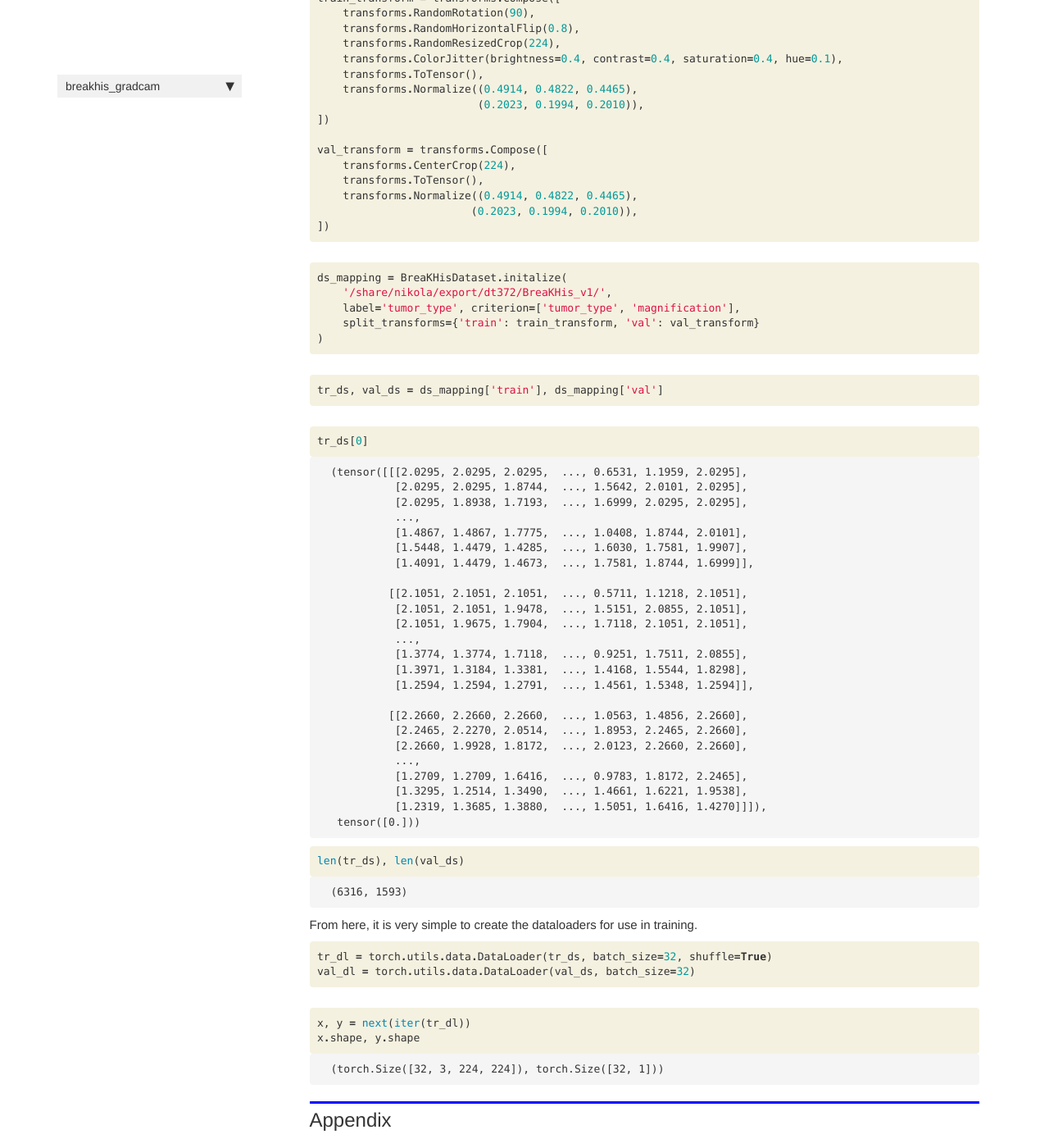
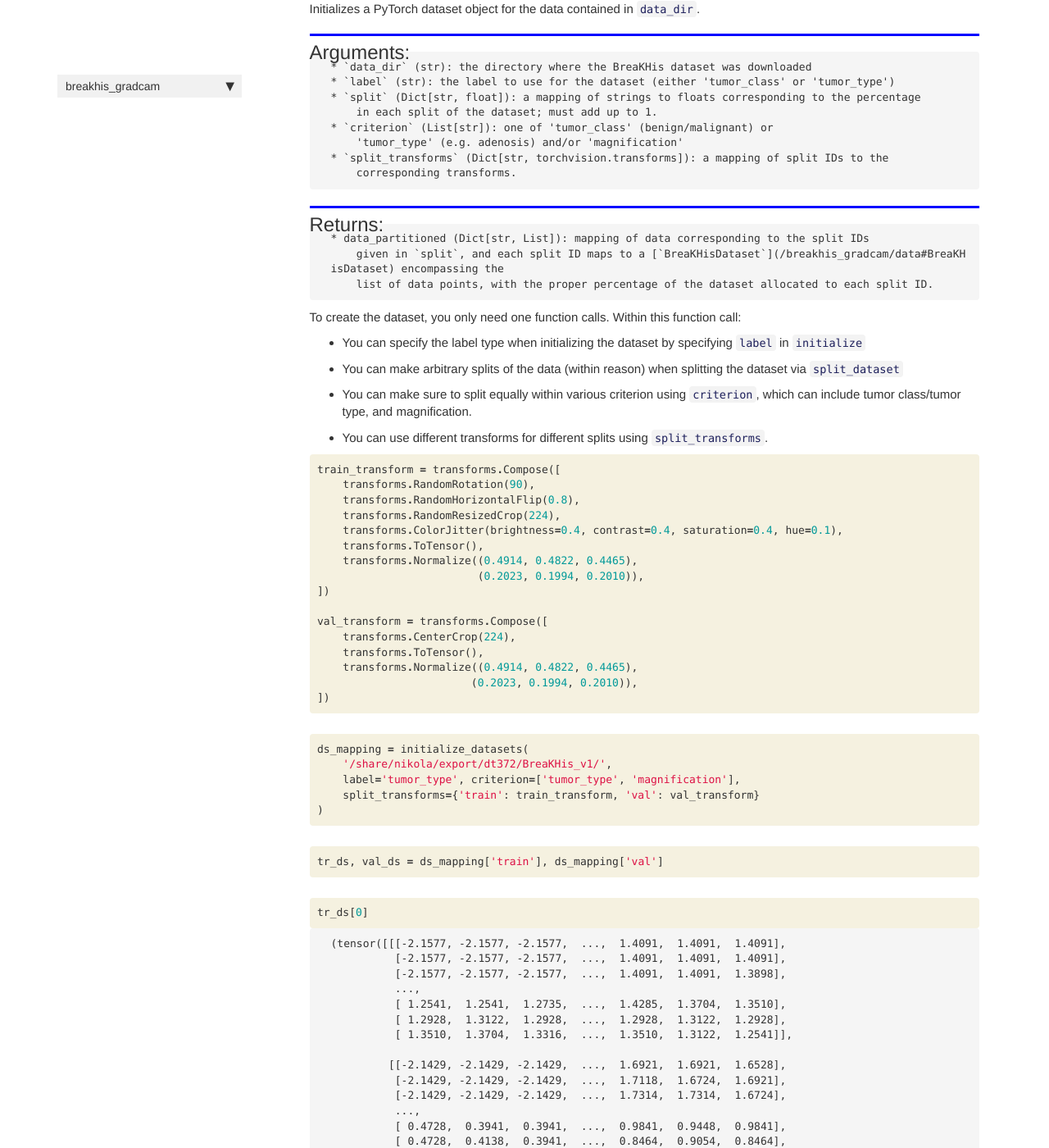
Before and after one commit to dthiagarajan/breakhis_gradcam, a Jekyll site: the page built from docs/data.html, in a window 1280 px wide and 1400 px high, scrolled down 1344 px. Shown: the whole window at 82% size. Built offline with Jekyll 4.4.1, drawn with Linux system fonts in a browser that asks for light colours; nearby versions of some CDN libraries; comment, search, counter and statistics services are not loaded; some of the changed text lies outside the part shown.

Commit message:
Slightly change data module to expose documentation in NBDev

```diff
--- a/breakhis_gradcam/_nbdev.py
+++ b/breakhis_gradcam/_nbdev.py
@@ -13,7 +13,8 @@
          "resnet50": "00_resnet.ipynb",
          "resnet101": "00_resnet.ipynb",
          "resnet152": "00_resnet.ipynb",
-         "BreaKHisDataset": "01_data.ipynb"}
+         "BreaKHisDataset": "01_data.ipynb",
+         "initialize_datasets": "01_data.ipynb"}
 
 modules = ["resnet.py",
            "data.py"]
--- a/docs/data.html
+++ b/docs/data.html
@@ -24,7 +24,7 @@
 </div>
 <div class="cell border-box-sizing text_cell rendered"><div class="inner_cell">
 <div class="text_cell_render border-box-sizing rendered_html">
-<h2 id="BreaKHis-Data-Processing">BreaKHis Data Processing<a class="anchor-link" href="#BreaKHis-Data-Processing">&#182;</a></h2><p>More information about the dataset can be found in the README obtained when downloading the dataset. The important information is in the appendix of this page. All images in this dataset are captured from an ROI determined by a professional pathologist, so all images are assumed to have <em>a</em> tumor.</p>
+<h1 id="BreaKHis-Data-Processing">BreaKHis Data Processing<a class="anchor-link" href="#BreaKHis-Data-Processing">&#182;</a></h1><p>More information about the dataset can be found in the README obtained when downloading the dataset. The important information is in the appendix of this page. All images in this dataset are captured from an ROI determined by a professional pathologist, so all images are assumed to have <em>a</em> tumor.</p>
 <blockquote><p>The BreaKHis dataset is organized by benign and malignant tumors, and then by the specific tumor types: - For benign tumors, the images are organized additionally by: adenosis, fibroadenoma, phyllodes_tumor, tubular_adenoma- For malignant tumors, the images are organized additionally by: ductal_carcinoma, lobular_carcinoma, mucinous_carcinoma, papillary_carcinoma</p>
 <p>The functions provided here will help to quickly (lazily) process the data for usage in training image classification models, while maintaining the additional information that might not be necessary. For example, if training on benign/malignant labels, the information about which specific tumor is present will still be available in the dataset definition.</p>
 <p>The data is anonymized, so there's no possibility of splitting at the patient level. Instead, we leave dataset splitting up to the user, but provide some utility functions to reproduce the results obtained in initial development.</p>
@@ -54,6 +54,44 @@
 <p>Construction of the dataset object should be done using this
 class's method <code>initialize</code>. Simply providing the data directory
 where the data was downloaded is sufficient.</p>
+
+</div>
+
+</div>
+
+</div>
+</div>
+
+</div>
+<div class="cell border-box-sizing code_cell rendered">
+
+</div>
+<div class="cell border-box-sizing code_cell rendered">
+
+<div class="output_wrapper">
+<div class="output">
+
+<div class="output_area">
+
+
+<div class="output_markdown rendered_html output_subarea ">
+<h4 id="initialize_datasets" class="doc_header"><code>initialize_datasets</code><a href="https://github.com/dthiagarajan/breakhis_gradcam/tree/master/breakhis_gradcam/data.py#L226" class="source_link" style="float:right">[source]</a></h4><blockquote><p><code>initialize_datasets</code>(<strong><code>data_dir</code></strong>, <strong><code>label</code></strong>=<em><code>'tumor_class'</code></em>, <strong><code>split</code></strong>=<em><code>{'train': 0.8, 'val': 0.2}</code></em>, <strong><code>criterion</code></strong>=<em><code>['tumor_class']</code></em>, <strong><code>split_transforms</code></strong>=<em><code>{'train': None, 'val': None}</code></em>)</p>
+</blockquote>
+<p>Initializes a PyTorch dataset object for the data contained in <code>data_dir</code>.</p>
+<h2 id="Arguments:">Arguments:<a class="anchor-link" href="#Arguments:">&#182;</a></h2>
+<pre><code>* `data_dir` (str): the directory where the BreaKHis dataset was downloaded
+* `label` (str): the label to use for the dataset (either 'tumor_class' or 'tumor_type')
+* `split` (Dict[str, float]): a mapping of strings to floats corresponding to the percentage
+    in each split of the dataset; must add up to 1.
+* `criterion` (List[str]): one of 'tumor_class' (benign/malignant) or
+    'tumor_type' (e.g. adenosis) and/or 'magnification'
+* `split_transforms` (Dict[str, torchvision.transforms]): a mapping of split IDs to the
+    corresponding transforms.
+</code></pre>
+<h2 id="Returns:">Returns:<a class="anchor-link" href="#Returns:">&#182;</a></h2>
+<pre><code>* data_partitioned (Dict[str, List]): mapping of data corresponding to the split IDs
+    given in `split`, and each split ID maps to a [`BreaKHisDataset`](/breakhis_gradcam/data#BreaKHisDataset) encompassing the
+    list of data points, with the proper percentage of the dataset allocated to each split ID.</code></pre>
 
 </div>
 
@@ -109,7 +147,7 @@
 
 <div class="inner_cell">
     <div class="input_area">
-<div class=" highlight hl-ipython3"><pre><span></span><span class="n">ds_mapping</span> <span class="o">=</span> <span class="n">BreaKHisDataset</span><span class="o">.</span><span class="n">initalize</span><span class="p">(</span>
+<div class=" highlight hl-ipython3"><pre><span></span><span class="n">ds_mapping</span> <span class="o">=</span> <span class="n">initialize_datasets</span><span class="p">(</span>
     <span class="s1">&#39;/share/nikola/export/dt372/BreaKHis_v1/&#39;</span><span class="p">,</span>
     <span class="n">label</span><span class="o">=</span><span class="s1">&#39;tumor_type&#39;</span><span class="p">,</span> <span class="n">criterion</span><span class="o">=</span><span class="p">[</span><span class="s1">&#39;tumor_type&#39;</span><span class="p">,</span> <span class="s1">&#39;magnification&#39;</span><span class="p">],</span>
     <span class="n">split_transforms</span><span class="o">=</span><span class="p">{</span><span class="s1">&#39;train&#39;</span><span class="p">:</span> <span class="n">train_transform</span><span class="p">,</span> <span class="s1">&#39;val&#39;</span><span class="p">:</span> <span class="n">val_transform</span><span class="p">}</span>
@@ -154,29 +192,29 @@
 
 
 <div class="output_text output_subarea output_execute_result">
-<pre>(tensor([[[2.0295, 2.0295, 2.0295,  ..., 0.6531, 1.1959, 2.0295],
-          [2.0295, 2.0295, 1.8744,  ..., 1.5642, 2.0101, 2.0295],
-          [2.0295, 1.8938, 1.7193,  ..., 1.6999, 2.0295, 2.0295],
+<pre>(tensor([[[-2.1577, -2.1577, -2.1577,  ...,  1.4091,  1.4091,  1.4091],
+          [-2.1577, -2.1577, -2.1577,  ...,  1.4091,  1.4091,  1.4091],
+          [-2.1577, -2.1577, -2.1577,  ...,  1.4091,  1.4091,  1.3898],
           ...,
-          [1.4867, 1.4867, 1.7775,  ..., 1.0408, 1.8744, 2.0101],
-          [1.5448, 1.4479, 1.4285,  ..., 1.6030, 1.7581, 1.9907],
-          [1.4091, 1.4479, 1.4673,  ..., 1.7581, 1.8744, 1.6999]],
+          [ 1.2541,  1.2541,  1.2735,  ...,  1.4285,  1.3704,  1.3510],
+          [ 1.2928,  1.3122,  1.2928,  ...,  1.2928,  1.3122,  1.2928],
+          [ 1.3510,  1.3704,  1.3316,  ...,  1.3510,  1.3122,  1.2541]],
 
-         [[2.1051, 2.1051, 2.1051,  ..., 0.5711, 1.1218, 2.1051],
-          [2.1051, 2.1051, 1.9478,  ..., 1.5151, 2.0855, 2.1051],
-          [2.1051, 1.9675, 1.7904,  ..., 1.7118, 2.1051, 2.1051],
+         [[-2.1429, -2.1429, -2.1429,  ...,  1.6921,  1.6921,  1.6528],
+          [-2.1429, -2.1429, -2.1429,  ...,  1.7118,  1.6724,  1.6921],
+          [-2.1429, -2.1429, -2.1429,  ...,  1.7314,  1.7314,  1.6724],
           ...,
-          [1.3774, 1.3774, 1.7118,  ..., 0.9251, 1.7511, 2.0855],
-          [1.3971, 1.3184, 1.3381,  ..., 1.4168, 1.5544, 1.8298],
-          [1.2594, 1.2594, 1.2791,  ..., 1.4561, 1.5348, 1.2594]],
+          [ 0.4728,  0.3941,  0.3941,  ...,  0.9841,  0.9448,  0.9841],
+          [ 0.4728,  0.4138,  0.3941,  ...,  0.8464,  0.9054,  0.8464],
+          [ 0.4531,  0.4531,  0.3941,  ...,  0.8464,  0.8464,  0.7678]],
 
-         [[2.2660, 2.2660, 2.2660,  ..., 1.0563, 1.4856, 2.2660],
-          [2.2465, 2.2270, 2.0514,  ..., 1.8953, 2.2465, 2.2660],
-          [2.2660, 1.9928, 1.8172,  ..., 2.0123, 2.2660, 2.2660],
+         [[-1.9482, -1.9482, -1.9482,  ...,  1.5831,  1.5831,  1.5831],
+          [-1.9482, -1.9482, -1.9482,  ...,  1.5831,  1.5636,  1.6026],
+          [-1.9482, -1.9482, -1.9482,  ...,  1.5246,  1.5246,  1.5636],
           ...,
-          [1.2709, 1.2709, 1.6416,  ..., 0.9783, 1.8172, 2.2465],
-          [1.3295, 1.2514, 1.3490,  ..., 1.4661, 1.6221, 1.9538],
-          [1.2319, 1.3685, 1.3880,  ..., 1.5051, 1.6416, 1.4270]]]),
+          [ 1.3100,  1.2514,  1.3100,  ...,  1.6026,  1.5441,  1.5636],
+          [ 1.3295,  1.3100,  1.3295,  ...,  1.4661,  1.4856,  1.4856],
+          [ 1.3295,  1.3295,  1.3295,  ...,  1.5246,  1.4856,  1.3880]]]),
  tensor([0.]))</pre>
 </div>
 
```
Also changed, not shown: breakhis_gradcam/data.py (+27 -1 lines), 1 other file.
